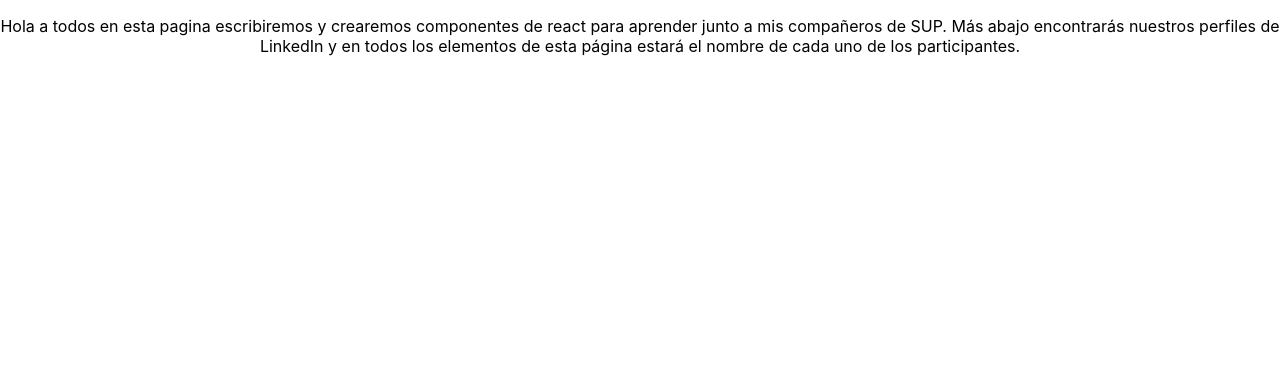
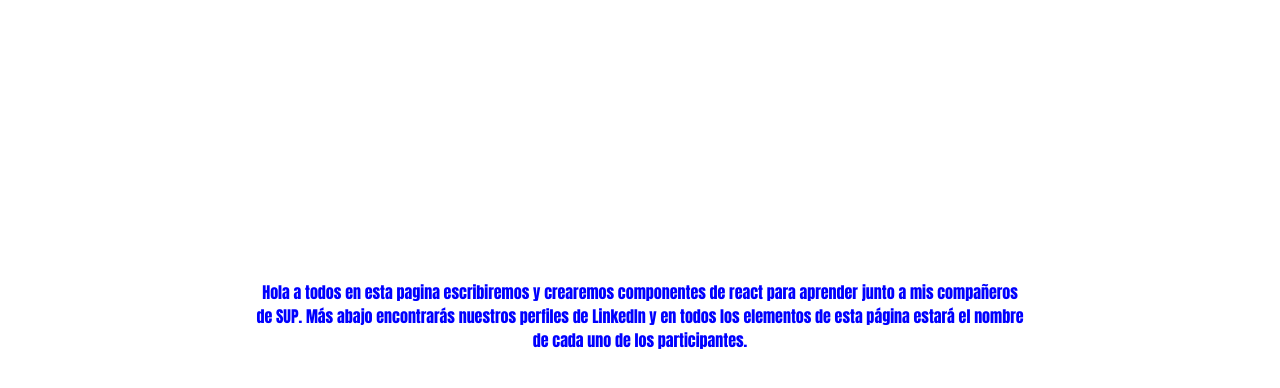
Before and after one commit to TamaraZaslavsky82/Sup02, a React (Create React App) app: page / in a window 1280 px wide. Shown: the top 388 px of the page. Built offline with nearby package versions, Linux system fonts and the light colour scheme.

Commit message:
CSS texto

```diff
--- a/src/component/Home/Description.jsx
+++ b/src/component/Home/Description.jsx
@@ -1,9 +1,10 @@
 import React from 'react'
+import Style from './Description.module.css'
 
 export default function Description() {
   return (
     <div>
-      <p>Hola a todos en esta pagina escribiremos y crearemos componentes de react para aprender junto a mis compañeros de SUP. Más abajo encontrarás nuestros perfiles de LinkedIn y en todos los elementos de esta página estará el nombre de cada uno de los participantes.</p>
+      <p className={Style.texto}>Hola a todos en esta pagina escribiremos y crearemos componentes de react para aprender junto a mis compañeros de SUP. Más abajo encontrarás nuestros perfiles de LinkedIn y en todos los elementos de esta página estará el nombre de cada uno de los participantes.</p>
     </div>
   )
 }
--- a/src/component/Home/Description.module.css
+++ b/src/component/Home/Description.module.css
@@ -0,0 +1,10 @@
+.texto {
+    color: blue;
+    text-align: center;
+    display: flex;
+    justify-content: center;
+    margin-left: 20vw;
+    margin-right: 20vw;
+    margin-top: 35vh;
+    font-family: Impact, Haettenschweiler, 'Arial Narrow Bold', sans-serif;
+}
```
